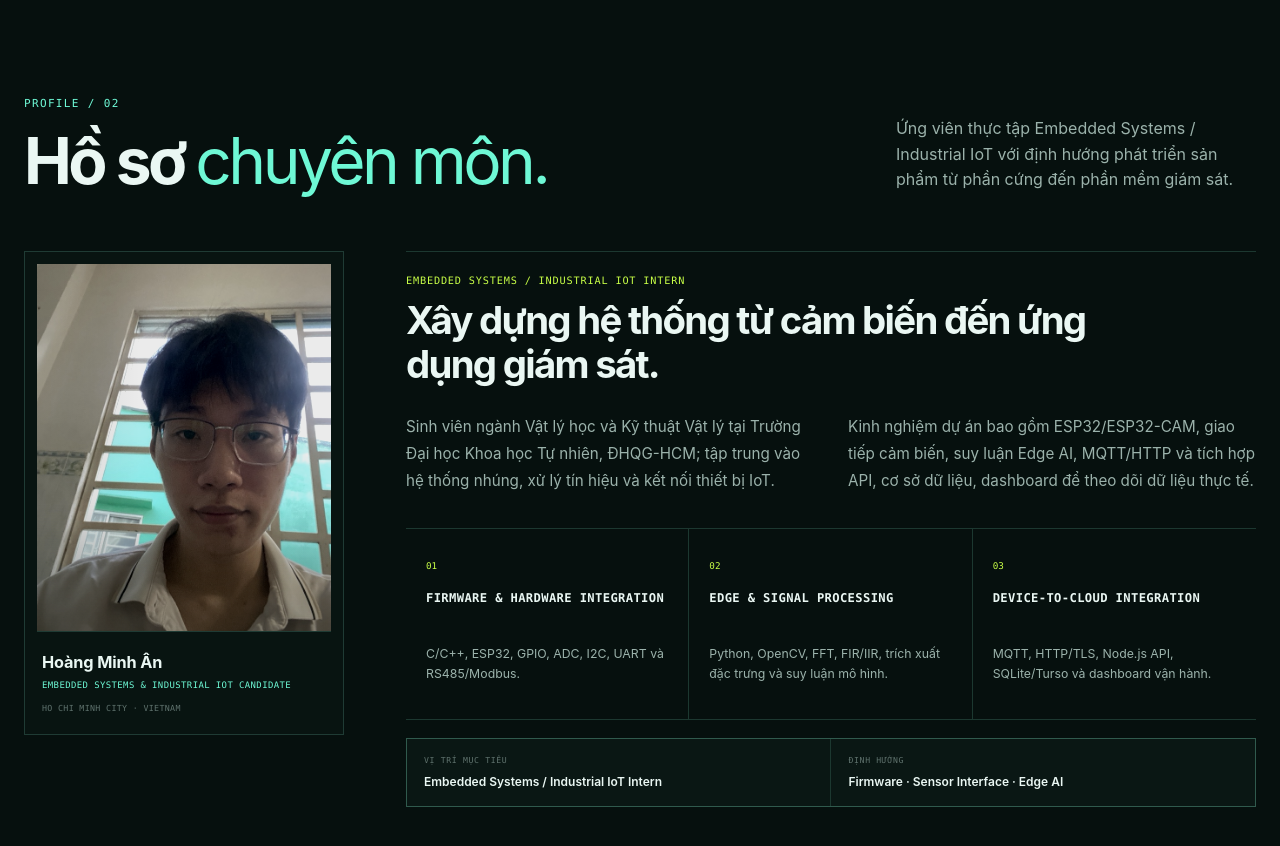
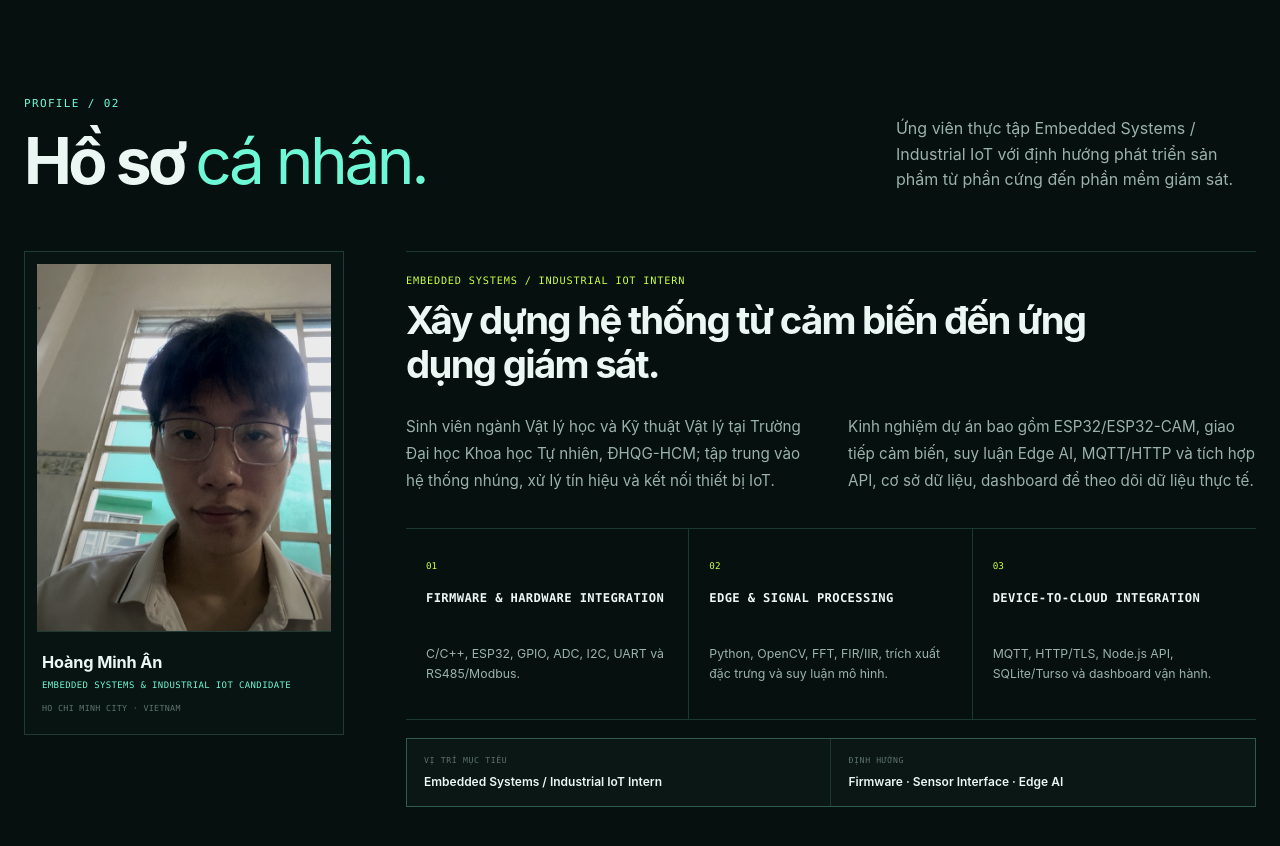
Before and after one commit to minhan2005-noon/embedded-iot-portfolio, a plain HTML site: page index.html in a window 1280 px wide. Shown: the part 980-1826 px from the top of the page. Drawn offline with Linux system fonts and the light colour scheme.

Commit message:
Rename profile section

```diff
--- a/index.html
+++ b/index.html
@@ -110,7 +110,7 @@
         <div class="section-heading split reveal">
           <div>
             <p class="system-label">PROFILE / 02</p>
-            <h2 id="about-title">Hồ sơ <span>chuyên môn.</span></h2>
+      <h2 id="about-title">Hồ sơ <span>cá nhân.</span></h2>
           </div>
           <p>Ứng viên thực tập Embedded Systems / Industrial IoT với định hướng phát triển sản phẩm từ phần cứng đến phần mềm giám sát.</p>
         </div>
```
